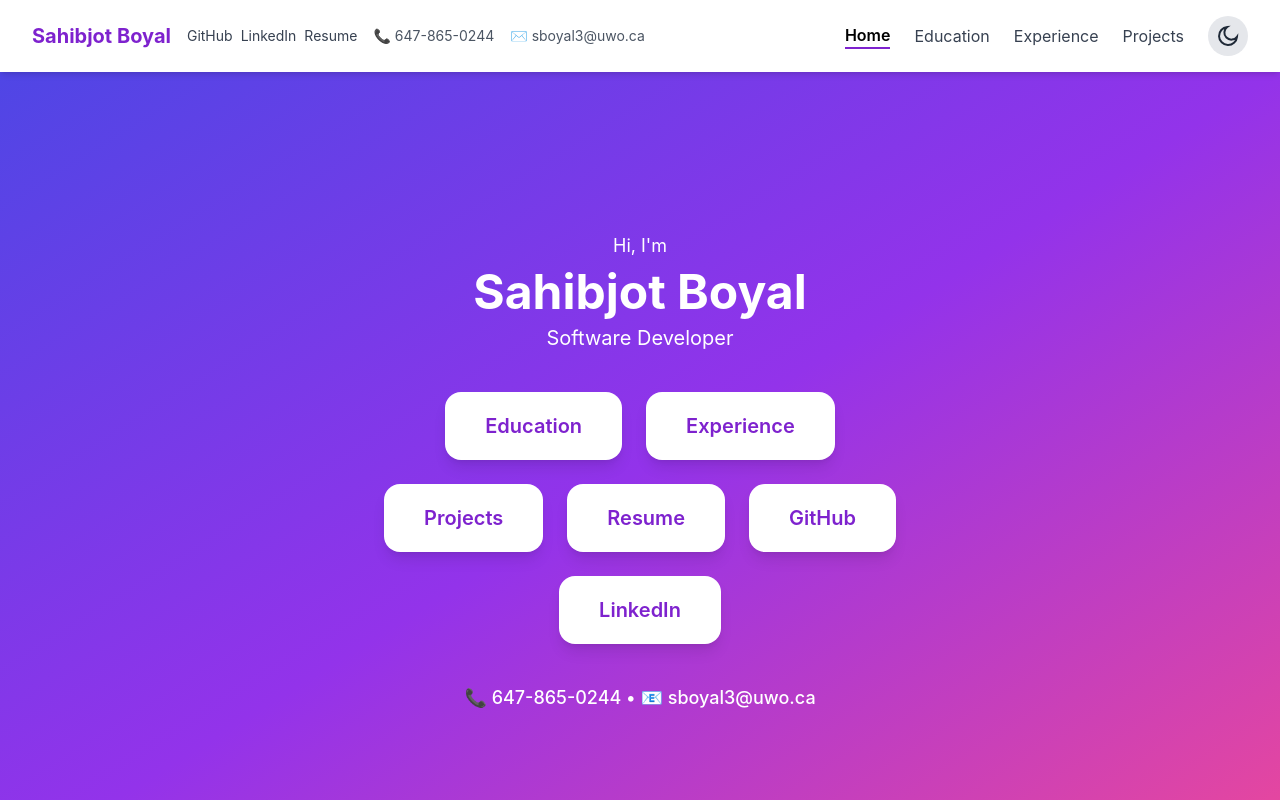
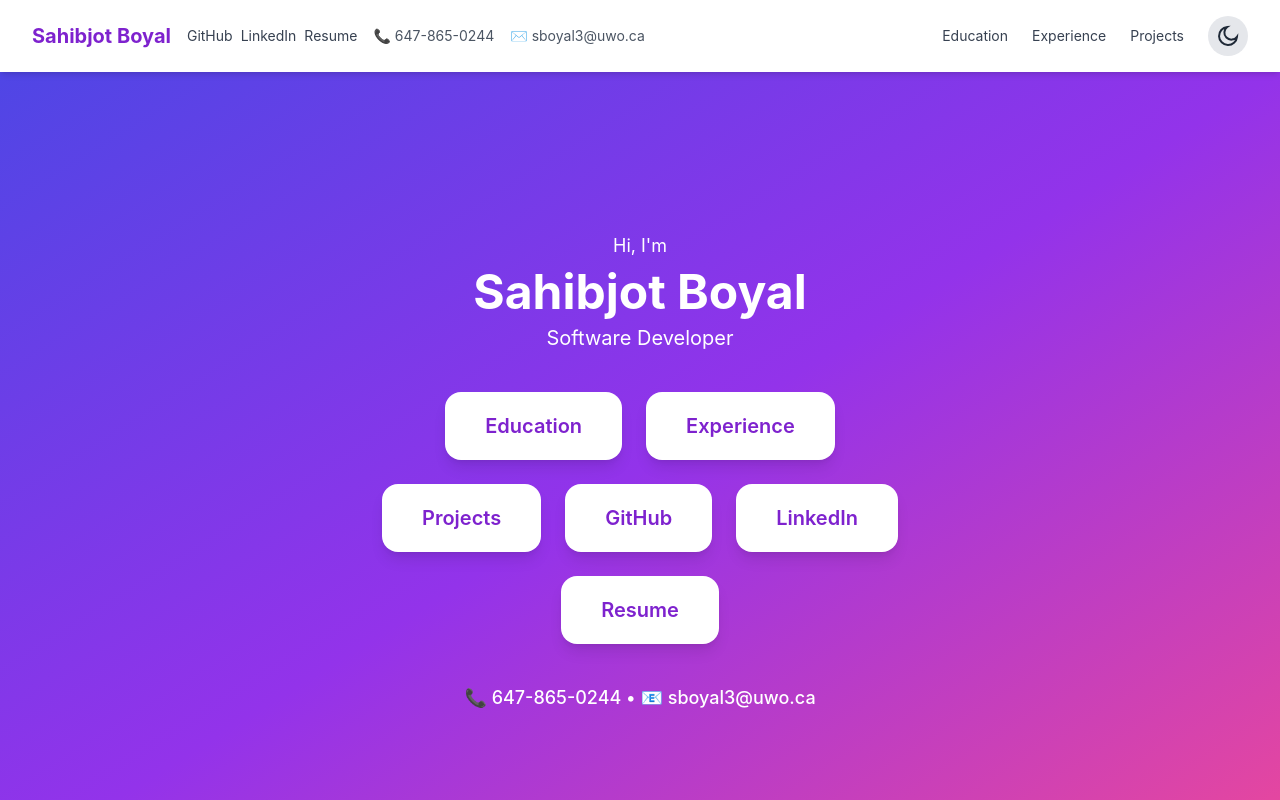
Before and after one commit to SahibjotB/SSB-Website, a React (Vite) app: page / in a window 1280 px wide. Built offline with nearby package versions, Linux system fonts and the light colour scheme.

Commit message:
Changed  home page button to name

```diff
--- a/src/Components/Navbar.jsx
+++ b/src/Components/Navbar.jsx
@@ -1,5 +1,5 @@
 import React, { useState, useEffect } from "react";
-import { NavLink } from "react-router-dom";
+import { NavLink, Link } from "react-router-dom";
 import { SunIcon, MoonIcon } from "./ThemeIcons";
 
 export default function Navbar() {
@@ -14,7 +14,6 @@ export default function Navbar() {
     }
   }, [darkMode]);
 
-  // Close drawer on route change
   useEffect(() => {
     const closeDrawer = () => setDrawerOpen(false);
     window.addEventListener("resize", closeDrawer);
@@ -25,7 +24,12 @@ export default function Navbar() {
     <nav className="w-full bg-white dark:bg-gray-900 shadow-md sticky top-0 z-50">
       <div className="flex justify-between items-center px-4 md:px-8 py-4">
         <div className="flex items-center space-x-2 md:space-x-4">
-          <span className="text-lg md:text-xl font-bold text-purple-700 dark:text-purple-300">Sahibjot Boyal</span>
+          <Link
+            to="/"
+            className="text-lg md:text-xl font-bold text-purple-700 dark:text-purple-300 hover:underline"
+          >
+            Sahibjot Boyal
+          </Link>
           <div className="hidden md:flex items-center space-x-2">
             <a href="https://github.com/SahibjotB" className="text-sm text-gray-700 dark:text-gray-200 hover:text-purple-700 dark:hover:text-purple-300">GitHub</a>
             <a href="https://www.linkedin.com/in/sahibjotb/" className="text-sm text-gray-700 dark:text-gray-200 hover:text-purple-700 dark:hover:text-purple-300">LinkedIn</a>
@@ -41,10 +45,9 @@ export default function Navbar() {
           <span className="hidden md:inline text-sm text-gray-600 dark:text-gray-300 ml-4">📞 647-865-0244</span>
           <span className="hidden md:inline text-sm text-gray-600 dark:text-gray-300 ml-2">✉️ sboyal3@uwo.ca</span>
         </div>
-        <div className="flex items-center space-x-2 md:space-x-6">
+
         <div className="hidden md:flex items-center space-x-6">
           {[
-                { to: "/", label: "Home" },
             { to: "/education", label: "Education" },
             { to: "/experience", label: "Experience" },
             { to: "/projects", label: "Projects" },
@@ -52,19 +55,21 @@ export default function Navbar() {
             <NavLink
               key={to}
               to={to}
-                  className={({ isActive }) =>
-                    `hover:text-purple-700 dark:hover:text-purple-300 ${
-                      isActive
-                        ? "font-semibold border-b-2 border-purple-700 dark:border-white dark:text-white"
-                        : "text-gray-700 dark:text-gray-200"
-                    }`
-                  }
+              className="text-sm text-gray-700 dark:text-gray-200 hover:text-purple-700 dark:hover:text-purple-300"
             >
               {label}
             </NavLink>
           ))}
+          <button
+            onClick={() => setDarkMode((prev) => !prev)}
+            className="ml-2 p-2 rounded-full bg-gray-200 dark:bg-gray-700 hover:bg-purple-200 dark:hover:bg-purple-800 transition-colors"
+            aria-label="Toggle dark mode"
+          >
+            {darkMode ? <SunIcon className="w-6 h-6 text-yellow-400" /> : <MoonIcon className="w-6 h-6 text-gray-800 dark:text-gray-200" />}
+          </button>
         </div>
-            {/* Hamburger Icon for mobile */}
+
+        {/* Mobile menu toggle */}
         <button
           className="md:hidden p-2 rounded focus:outline-none focus:ring-2 focus:ring-purple-500"
           onClick={() => setDrawerOpen((open) => !open)}
@@ -74,21 +79,13 @@ export default function Navbar() {
             <path strokeLinecap="round" strokeLinejoin="round" d="M4 6h16M4 12h16M4 18h16" />
           </svg>
         </button>
-            {/* Dark/Light Mode Toggle Button */}
-            <button
-              onClick={() => setDarkMode((prev) => !prev)}
-              className="ml-2 p-2 rounded-full bg-gray-200 dark:bg-gray-700 hover:bg-purple-200 dark:hover:bg-purple-800 transition-colors"
-              aria-label="Toggle dark mode"
-            >
-              {darkMode ? <SunIcon className="w-6 h-6 text-yellow-400" /> : <MoonIcon className="w-6 h-6 text-gray-800 dark:text-gray-200" />}
-            </button>
       </div>
-        </div>
-      {/* Drawer for mobile */}
+
+      {/* Mobile Drawer */}
       {drawerOpen && (
         <div className="md:hidden fixed inset-0 z-50 flex" onClick={() => setDrawerOpen(false)}>
-          <div className="flex-1" /> {/* Transparent overlay area to close drawer */}
-          <div className="relative w-64 h-full bg-white dark:bg-gray-900 shadow-lg flex flex-col p-6" onClick={e => e.stopPropagation()}>
+          <div className="flex-1" />
+          <div className="relative w-64 h-full bg-white dark:bg-gray-900 shadow-lg flex flex-col p-6" onClick={(e) => e.stopPropagation()}>
             <button
               className="self-end mb-6 p-2 rounded focus:outline-none focus:ring-2 focus:ring-purple-500"
               onClick={() => setDrawerOpen(false)}
@@ -100,7 +97,6 @@ export default function Navbar() {
             </button>
             <div className="flex flex-col space-y-4">
               {[
-                { to: "/", label: "Home" },
                 { to: "/education", label: "Education" },
                 { to: "/experience", label: "Experience" },
                 { to: "/projects", label: "Projects" },
@@ -108,33 +104,13 @@ export default function Navbar() {
                 <NavLink
                   key={to}
                   to={to}
-                  onClick={() => setDrawerOpen(false)}
-                  className={({ isActive }) =>
-                    `block py-2 px-4 rounded hover:bg-purple-100 dark:hover:bg-gray-800 text-lg font-medium ${
-                      isActive
-                        ? "bg-purple-700 text-white dark:bg-white dark:text-purple-700"
-                        : "text-gray-700 dark:text-gray-200"
-                    }`
-                  }
+                  className="text-sm text-gray-700 dark:text-gray-200 hover:text-purple-700 dark:hover:text-purple-300"
                 >
                   {label}
                 </NavLink>
               ))}
             </div>
-            <div className="mt-8 flex flex-col space-y-2">
-              <a href="https://github.com/SahibjotB" className="text-sm text-gray-700 dark:text-gray-200 hover:text-purple-700 dark:hover:text-purple-300">GitHub</a>
-              <a href="https://www.linkedin.com/in/sahibjotb/" className="text-sm text-gray-700 dark:text-gray-200 hover:text-purple-700 dark:hover:text-purple-300">LinkedIn</a>
-              <a
-                href="/sahib-resume.pdf"
-                target="_blank"
-                rel="noopener noreferrer"
-                className="text-sm text-gray-700 dark:text-gray-200 hover:text-purple-700 dark:hover:text-purple-300"
-              >
-                Resume
-              </a>
-              <span className="text-sm text-gray-600 dark:text-gray-300">📞 647-865-0244</span>
-              <span className="text-sm text-gray-600 dark:text-gray-300">✉️ sboyal3@uwo.ca</span>
-            </div>
+
           </div>
         </div>
       )}
--- a/src/pages/Home.jsx
+++ b/src/pages/Home.jsx
@@ -21,15 +21,6 @@ export default function Home() {
           ))}
 
           <a
-            href="/sahib-resume.pdf"
-            target="_blank"
-            rel="noopener noreferrer"
-            className="text-xl px-10 py-5 rounded-2xl bg-white dark:bg-gray-800 text-purple-700 dark:text-purple-200 font-semibold shadow-lg hover:bg-purple-700 hover:text-white dark:hover:bg-purple-700 dark:hover:text-white transition-all duration-300"
-          >
-            Resume
-          </a>
-
-          <a
             href="https://github.com/SahibjotB"
             target="_blank"
             rel="noopener noreferrer"
@@ -46,6 +37,15 @@ export default function Home() {
           >
             LinkedIn
           </a>
+
+          <a
+            href="/sahib-resume.pdf"
+            target="_blank"
+            rel="noopener noreferrer"
+            className="text-xl px-10 py-5 rounded-2xl bg-white dark:bg-gray-800 text-purple-700 dark:text-purple-200 font-semibold shadow-lg hover:bg-purple-700 hover:text-white dark:hover:bg-purple-700 dark:hover:text-white transition-all duration-300"
+          >
+            Resume
+          </a>
         </div>
 
         <div className="mt-8 sm:mt-10 text-base sm:text-lg font-medium break-words">
```
Lines whose indentation alone changed are shown as unchanged.
